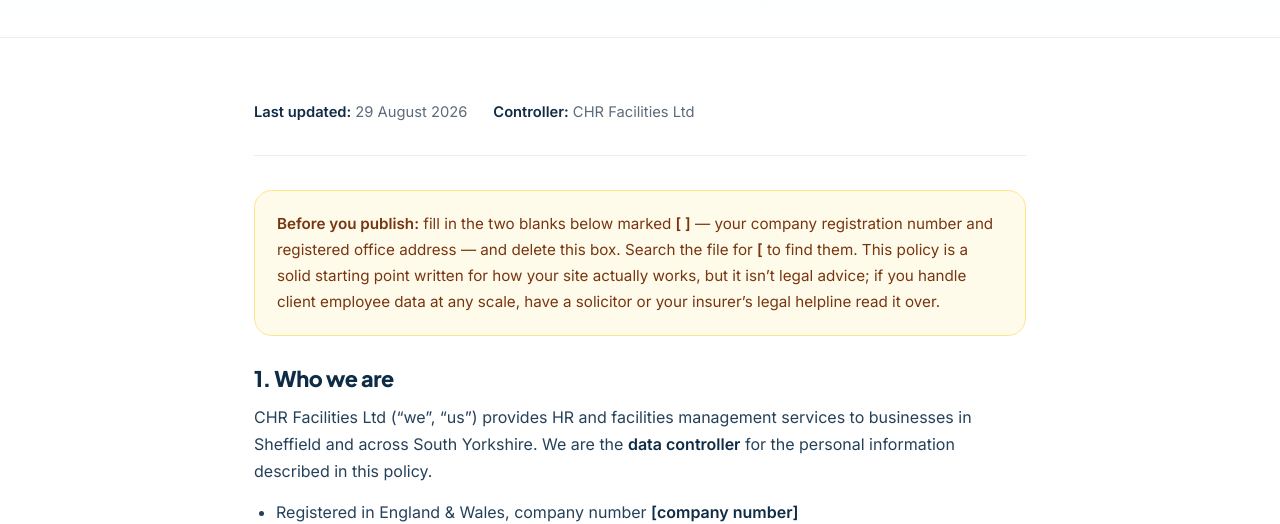
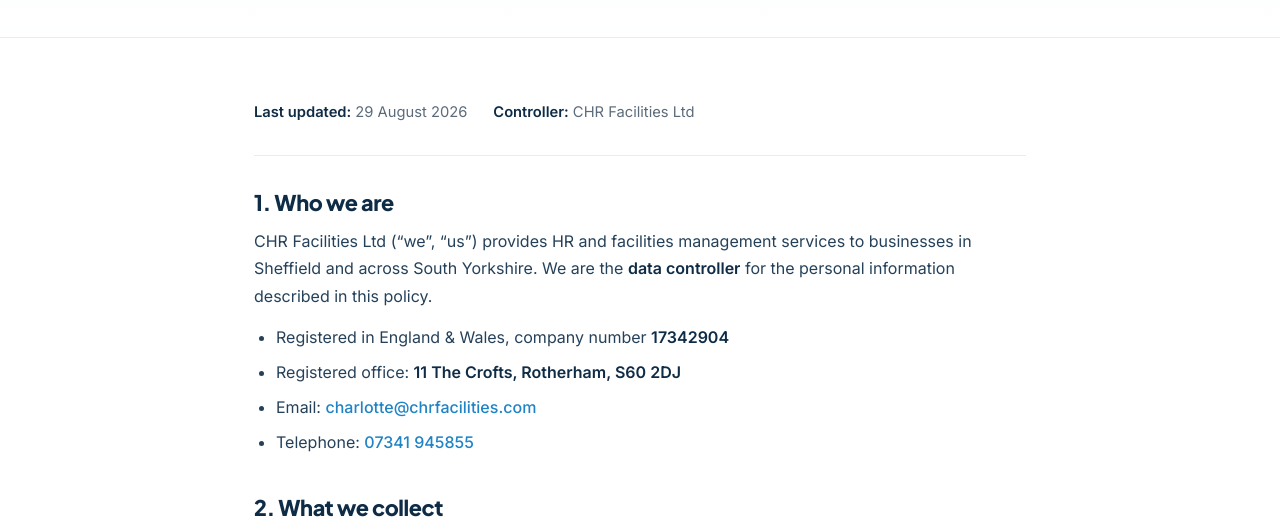
Before and after one commit to lah9w/chr, a plain HTML site: page privacy.html in a window 1280 px wide. Shown: the part 278-802 px from the top of the page. Drawn offline with Linux system fonts and the light colour scheme.

Commit message:
Update company registration details and remove todo
Removed placeholder todo section and updated company details.

```diff
--- a/privacy.html
+++ b/privacy.html
@@ -62,9 +62,6 @@
   .callout{background:var(--bg-tint);border:1px solid #d9e9f6;border-radius:var(--radius);
     padding:20px 22px;margin:0 0 30px}
   .callout p{margin-bottom:0;font-size:.97rem}
-  .todo{background:#fffbeb;border:1px solid #fde68a;border-radius:var(--radius);padding:20px 22px;margin:0 0 30px}
-  .todo p{margin-bottom:0;font-size:.95rem;color:#78350f}
-  .todo strong{color:#78350f}
 
   .meta{display:flex;flex-wrap:wrap;gap:10px 26px;padding:18px 0 30px;border-bottom:1px solid var(--line);
     margin-bottom:34px;font-size:.92rem;color:var(--slate)}
@@ -121,15 +118,11 @@
       <span><strong>Controller:</strong> CHR Facilities Ltd</span>
     </div>
 
-    <div class="todo">
-      <p><strong>Before you publish:</strong> fill in the two blanks below marked <strong>[ ]</strong> &mdash; your company registration number and registered office address &mdash; and delete this box. Search the file for <strong>[</strong> to find them. This policy is a solid starting point written for how your site actually works, but it isn&rsquo;t legal advice; if you handle client employee data at any scale, have a solicitor or your insurer&rsquo;s legal helpline read it over.</p>
-    </div>
-
     <h2>1. Who we are</h2>
     <p>CHR Facilities Ltd (&ldquo;we&rdquo;, &ldquo;us&rdquo;) provides HR and facilities management services to businesses in Sheffield and across South Yorkshire. We are the <strong>data controller</strong> for the personal information described in this policy.</p>
     <ul>
-      <li>Registered in England &amp; Wales, company number <strong>[company number]</strong></li>
-      <li>Registered office: <strong>[registered office address]</strong></li>
+      <li>Registered in England &amp; Wales, company number <strong>17342904</strong></li>
+      <li>Registered office: <strong>11 The Crofts, Rotherham, S60 2DJ</strong></li>
       <li>Email: <a href="mailto:charlotte@chrfacilities.com">charlotte@chrfacilities.com</a></li>
       <li>Telephone: <a href="tel:+447341945855">07341 945855</a></li>
     </ul>
@@ -219,7 +212,7 @@
       <a href="tel:+447341945855">07341 945855</a>
     </div>
     <div class="foot-bottom">
-      &copy; <span id="yr"></span> CHR Facilities Ltd. Registered in England &amp; Wales, company no. [company number].
+      &copy; <span id="yr"></span> CHR Facilities Ltd. Registered in England &amp; Wales, company no. 17342904. Registered office: 11 The Crofts, Rotherham, S60 2DJ.
     </div>
   </div>
 </footer>
```
